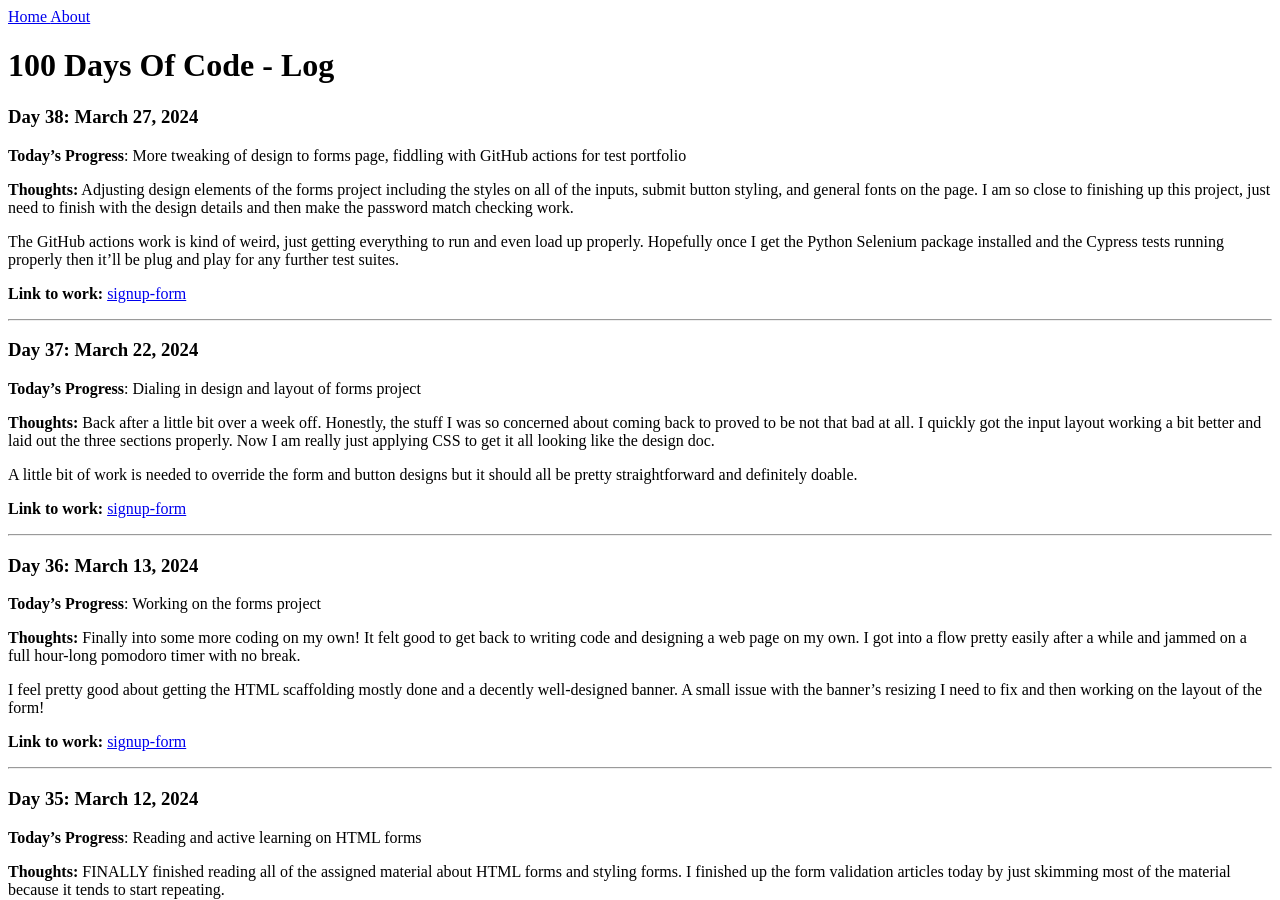
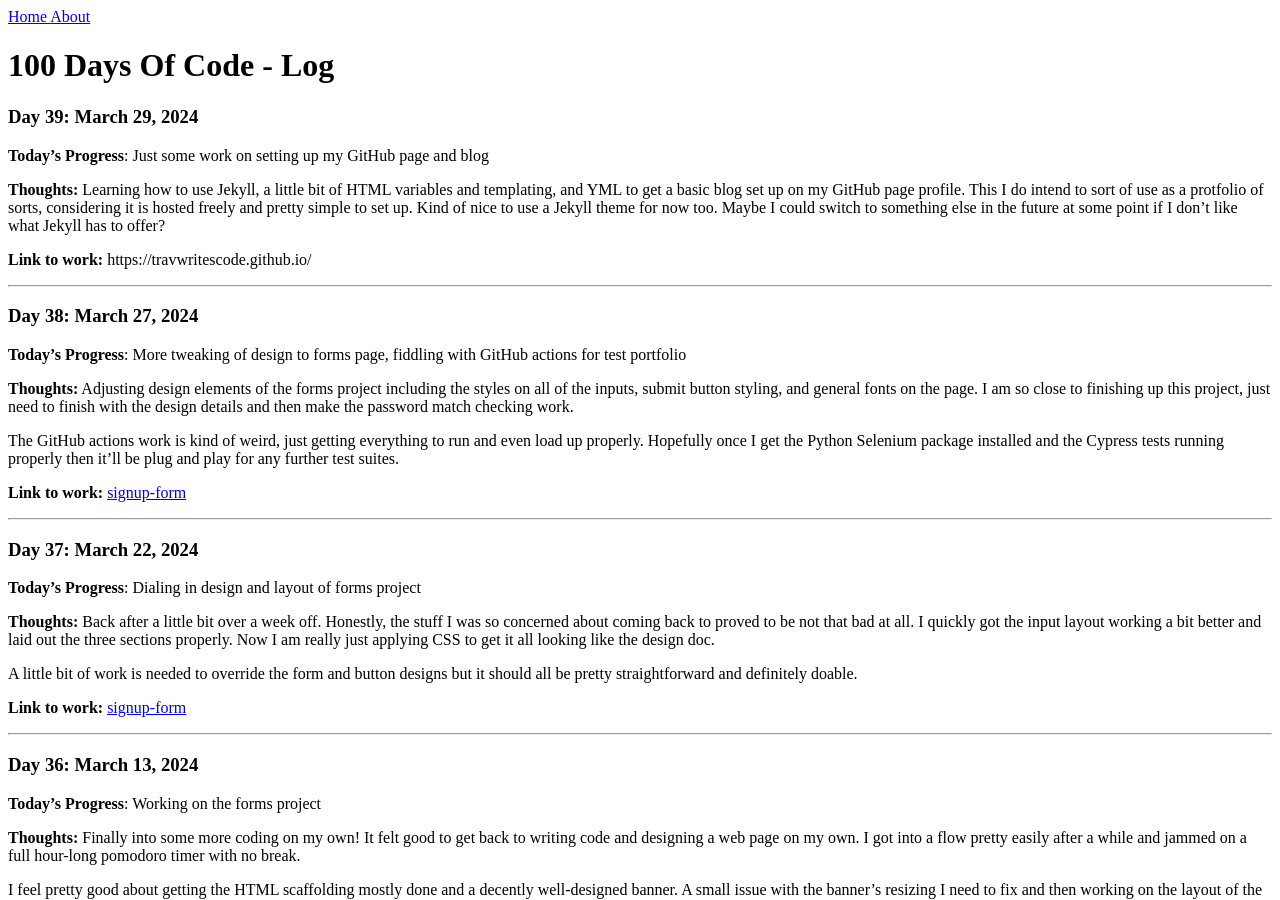
Before and after one commit to travwritescode/travwritescode.github.io, a Jekyll site: the page built from log.md, in a window 1280 px wide and 900 px high. Built offline with Jekyll 4.4.1, drawn with Linux system fonts in a browser that asks for light colours; our own code applies the rules of GitHub Pages for plain Markdown files.

Commit message:
Day 39 update

```diff
--- a/log.md
+++ b/log.md
@@ -1,4 +1,14 @@
 # 100 Days Of Code - Log
+
+### Day 39: March 29, 2024
+
+**Today's Progress**: Just some work on setting up my GitHub page and blog
+
+**Thoughts:** Learning how to use Jekyll, a little bit of HTML variables and templating, and YML to get a basic blog set up on my GitHub page profile. This I do intend to sort of use as a protfolio of sorts, considering it is hosted freely and pretty simple to set up. Kind of nice to use a Jekyll theme for now too. Maybe I could switch to something else in the future at some point if I don't like what Jekyll has to offer?
+
+**Link to work:** https://travwritescode.github.io/
+
+---
 
 ### Day 38: March 27, 2024
 
```
